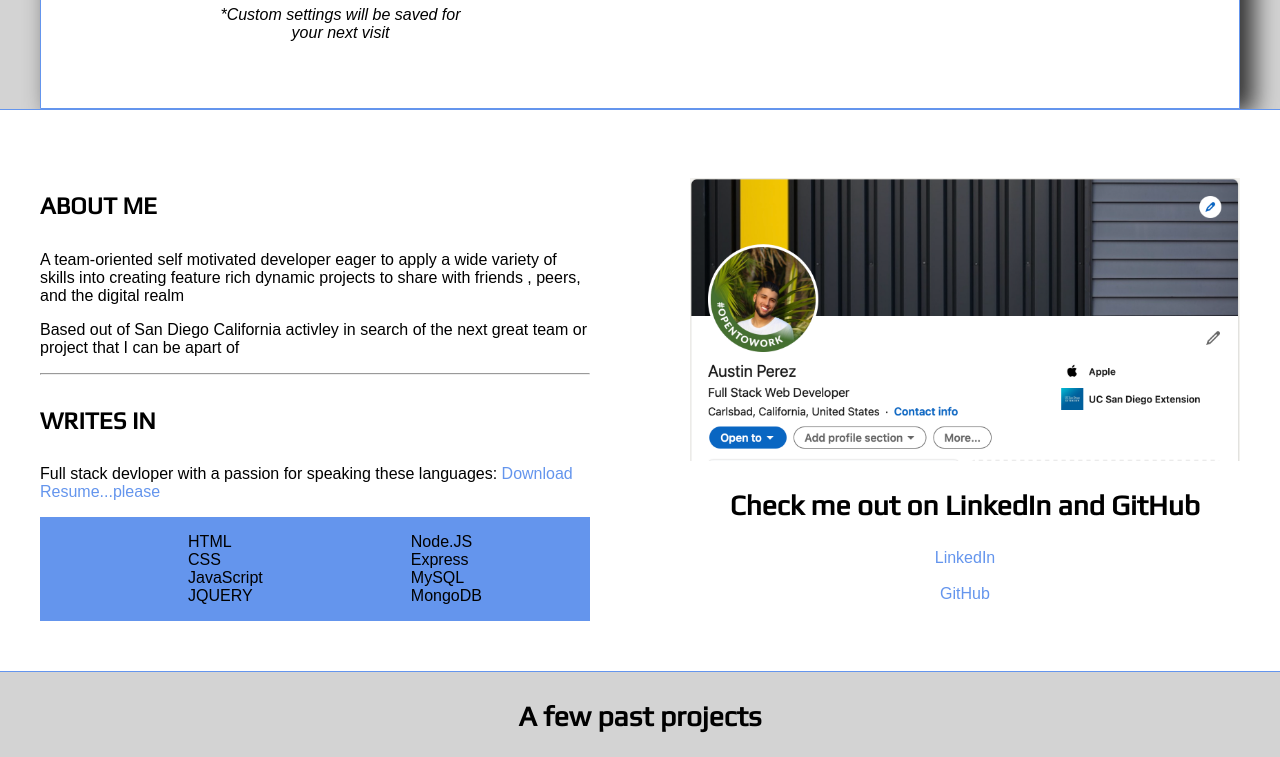
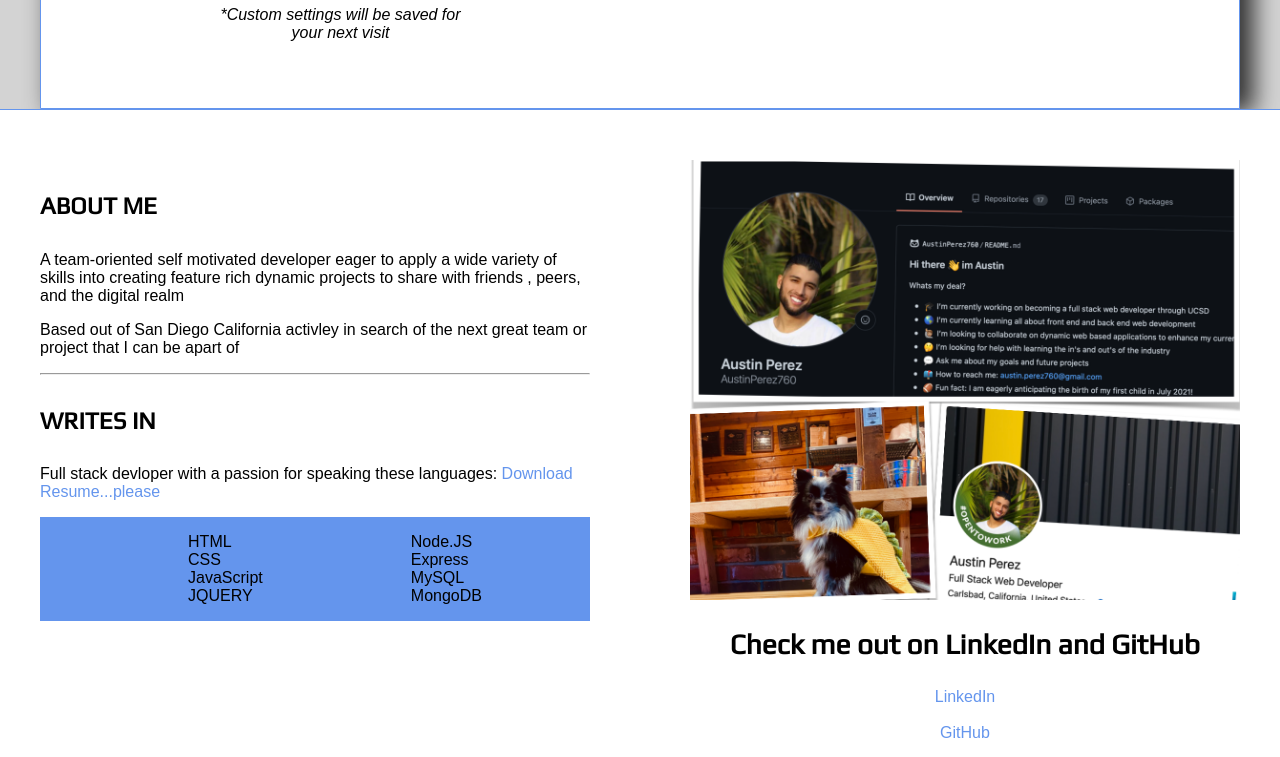
Before and after one commit to AustinPerez760/Portfolio-1.0, a plain HTML site: page index.html in a window 1280 px wide. Shown: the part 578-1335 px from the top of the page. Drawn offline with Linux system fonts and the light colour scheme; files whose address does not match are found by name; a web font is replaced by a local one.

Commit message:
added new social image above links

```diff
--- a/index.html
+++ b/index.html
@@ -122,7 +122,10 @@
           </div>
 
           <div class="social">
-            <img id="social-img" src="Portfolio-1.0/images/LinkdIn.jpeg" />
+            <img
+              id="social-img"
+              src="/Users/austinperez/Desktop/Portfolio/Portfolio-1.0/images/social-pics2.jpeg"
+            />
             <h3>Check me out on LinkedIn and GitHub</h3>
             <a targt="_blank" href="#">LinkedIn</a>
             <br />
--- a/styles.css
+++ b/styles.css
@@ -6,7 +6,6 @@
 
   --mainText: black;
   --secondaryText: black;
-
 
   --themeDotBorder: black;
   --previewBg: rgb(145, 175, 231);
@@ -141,6 +140,11 @@
   border: 2px solid var var(--borderColor);
 }
 
+#social-img {
+  /* height: 200px;
+  width: 200px; */
+}
+
 #theme-options-wrapper {
   display: flex;
   justify-content: center;
@@ -265,7 +269,7 @@
 .social {
   display: grid;
   align-content: center;
-  text-align: center
+  text-align: center;
 }
 
 .post-wrapper {
@@ -274,7 +278,6 @@
   gap: 20px;
   justify-content: center;
   padding-bottom: 50px;
-
 }
 
 .thumbnail {
@@ -312,12 +315,10 @@
   border-radius: 5px;
   background-color: var(--mainColor);
   margin-bottom: 50px;
-
 }
 
 #contact-form label {
   line-height: 2.7em;
-
 }
 
 #contact-form textarea {
```
Also changed, not shown: images/social-pics2.jpeg (added), 1 other file.
